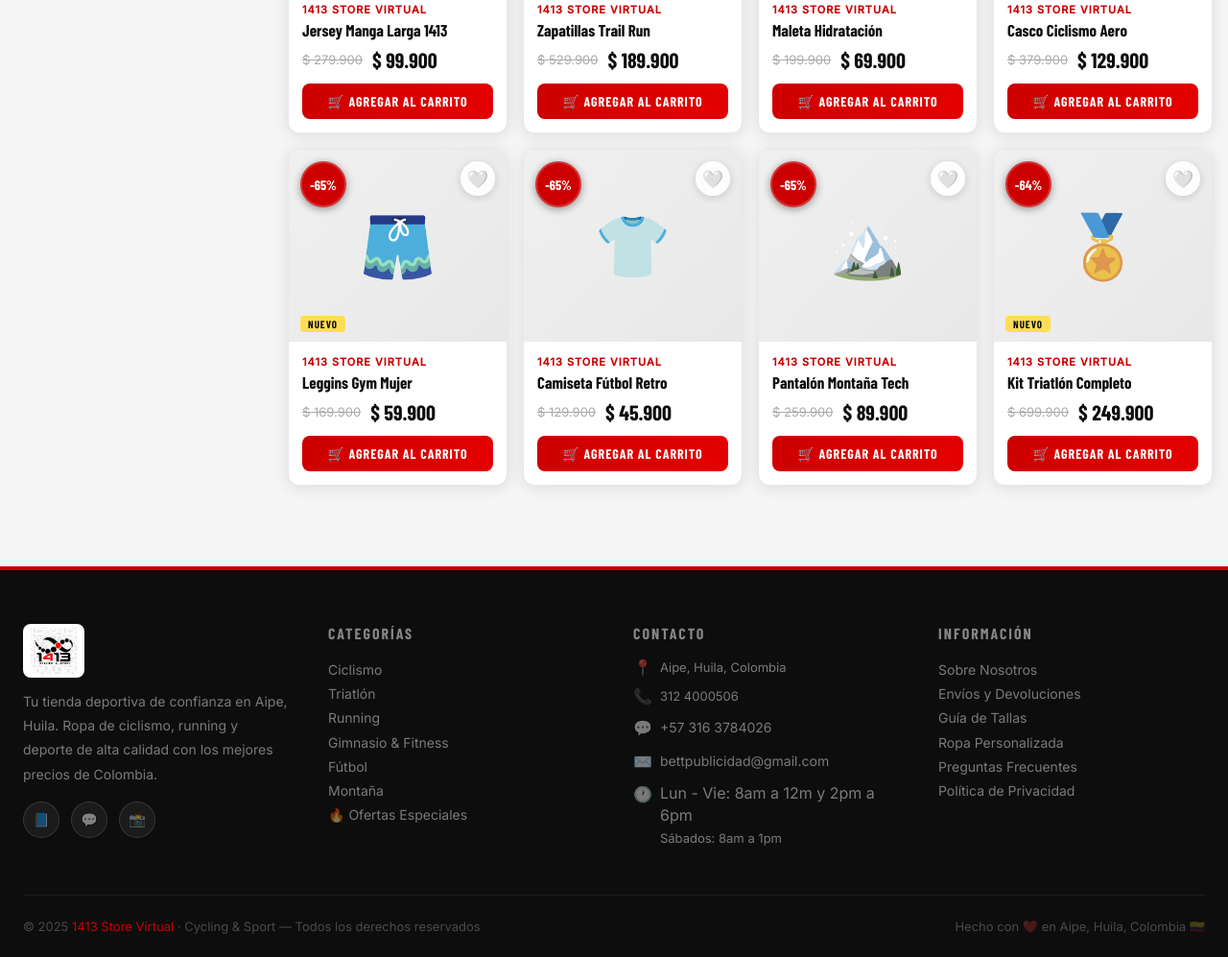
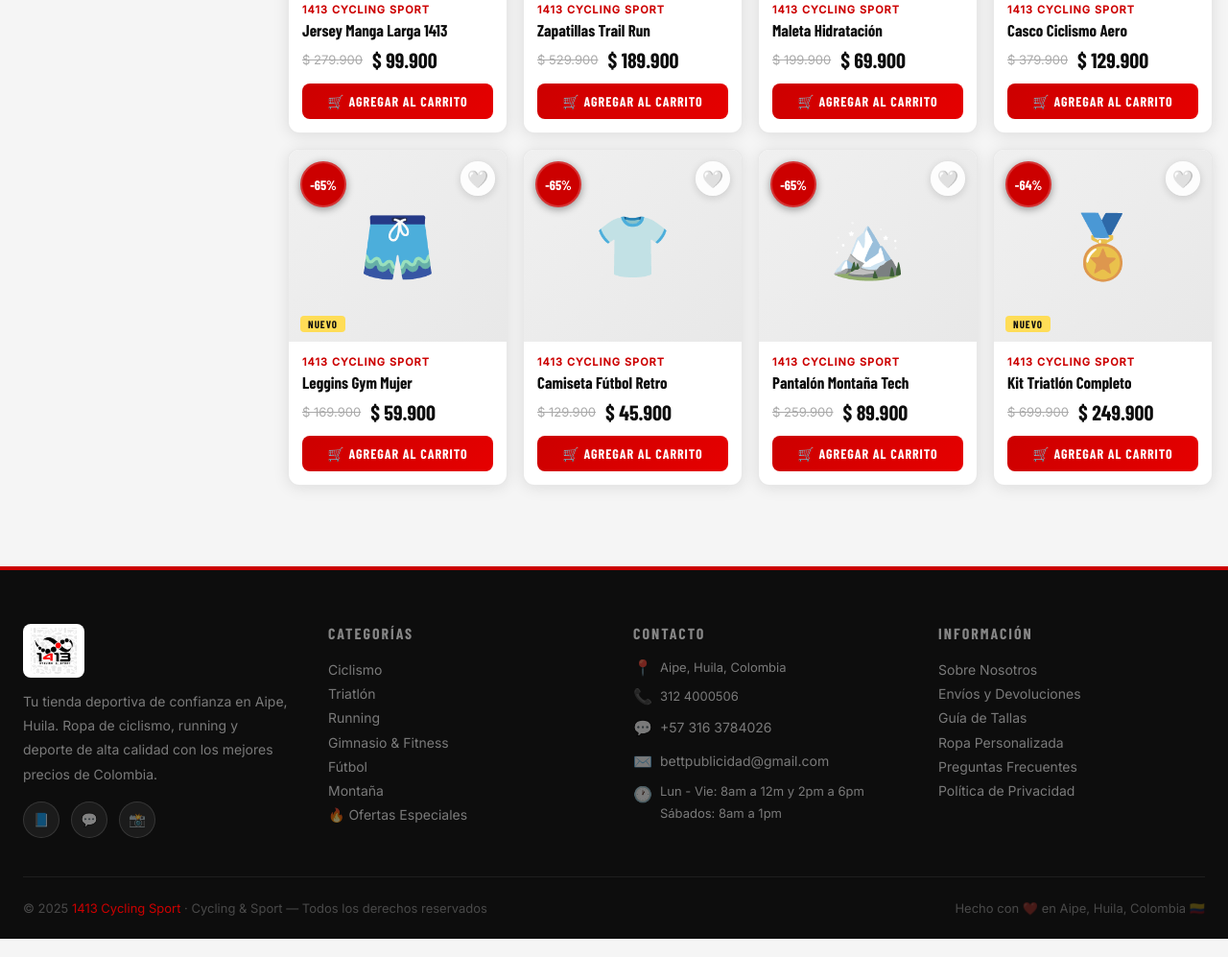
Before and after one commit to juanes2401/1413-store-virtual, a plain HTML site: page index.html in a window 1280 px wide. Shown: the part 1994-2991 px from the top of the page at 96% size. Drawn offline with nearby package versions, Linux system fonts and the light colour scheme; a web font is replaced by a local one.

Commit message:
cambios en el nombre de la pagina

```diff
--- a/index.html
+++ b/index.html
@@ -4,7 +4,7 @@
 <head>
     <meta charset="UTF-8" />
     <meta name="viewport" content="width=device-width, initial-scale=1.0" />
-    <title>1413 Store Virtual · Cycling & Sport</title>
+    <title>1413 Cycling Sport · Cycling & Sport</title>
     <link rel="preconnect" href="https://fonts.googleapis.com" />
     <link rel="preconnect" href="https://fonts.gstatic.com" crossorigin />
     <link
@@ -1416,7 +1416,7 @@
             color: rgba(255, 255, 255, 0.45);
         }
 
-        .contact-item span:first-child {
+        .contact-item>span:first-child {
             font-size: 16px;
         }
 
@@ -2051,8 +2051,8 @@
   ═══════════════════════════════════════ -->
     <header id="header">
         <div class="logo-wrap">
-            <img class="brand-logo-img" src="logo.png" alt="1413 Store Virtual · Cycling &amp; Sport"
-                title="1413 Store Virtual · Cycling &amp; Sport" />
+            <img class="brand-logo-img" src="logo.png" alt="1413 Cycling Sport · Cycling &amp; Sport"
+                title="1413 Cycling Sport · Cycling &amp; Sport" />
         </div>
 
         <div class="search-wrap">
@@ -2108,7 +2108,7 @@
             <div class="slide-icon">🚚</div>
             <h1 class="slide-title">ENVÍOS A TODO<br><span>HUILA Y COLOMBIA</span></h1>
             <p class="slide-sub">Gratis en compras superiores a $150.000 COP</p>
-            <a href="https://wa.me/573163784026?text=Hola!+Vi+sus+productos+en+la+tienda+virtual+1413+y+me+interesa..."
+            <a href="https://wa.me/573163784026?text=Hola!+Vi+sus+productos+en+la+tienda+1413+Cycling+Sport+y+me+interesa..."
                 target="_blank" rel="noopener" class="slide-cta">PEDIR AHORA</a>
         </div>
 
@@ -2418,7 +2418,7 @@
         <div class="about-modal-body">
             <div class="about-section">
                 <h3>🚴 ¿Quiénes Somos?</h3>
-                <p>Somos <strong>1413 Store Virtual</strong>, tu tienda deportiva de confianza en Aipe, Huila. Nos
+                <p>Somos <strong>1413 Cycling Sport</strong>, somos una fábrica de ropa deportiva. Nos
                     especializamos en ropa de ciclismo y deporte con diseños modernos, materiales de alta calidad y
                     precios que se adaptan a tu bolsillo.</p>
             </div>
@@ -2431,7 +2431,7 @@
 
             <div class="about-section">
                 <h3>👕 Uniformes Personalizados</h3>
-                <p>¿Tienes un equipo, club deportivo o grupo? En 1413 Store Virtual diseñamos y fabricamos uniformes
+                <p>¿Tienes un equipo, club deportivo o grupo? En 1413 Cycling Sport diseñamos y fabricamos uniformes
                     100% personalizados para:</p>
                 <ul class="about-list">
                     <li>✔ Equipos de ciclismo</li>
@@ -2482,7 +2482,7 @@
     <div id="wa-float">
         <div class="wa-bubble">¡Chatea con nosotros! 💬</div>
         <a class="wa-btn"
-            href="https://wa.me/573163784026?text=Hola!%20Vi%20sus%20productos%20en%20la%20tienda%20virtual%201413%20y%20me%20interesa..."
+            href="https://wa.me/573163784026?text=Hola!%20Vi%20sus%20productos%20en%20la%20tienda%201413%20Cycling%20Sport%20y%20me%20interesa..."
             target="_blank" rel="noopener" aria-label="Contactar por WhatsApp">
             💬
         </a>
@@ -2496,7 +2496,7 @@
 
             <!-- Col 1: Logo + desc -->
             <div class="footer-col">
-                <img class="brand-logo-img-footer" src="logo.png" alt="1413 Store Virtual · Cycling &amp; Sport" />
+                <img class="brand-logo-img-footer" src="logo.png" alt="1413 Cycling Sport · Cycling &amp; Sport" />
                 <p class="footer-desc">
                     Tu tienda deportiva de confianza en Aipe, Huila. Ropa de ciclismo, running y deporte de alta calidad
                     con los mejores precios de Colombia.
@@ -2560,7 +2560,7 @@
         </div>
 
         <div class="footer-bottom">
-            <p class="footer-copyright">© 2025 <span>1413 Store Virtual</span> · Cycling &amp; Sport — Todos los
+            <p class="footer-copyright">© 2025 <span>1413 Cycling Sport</span> · Cycling &amp; Sport — Todos los
                 derechos reservados</p>
             <p class="footer-copyright">Hecho con ❤️ en Aipe, Huila, Colombia 🇨🇴</p>
         </div>
@@ -2571,22 +2571,22 @@
 
         /* ─── DATOS DE PRODUCTOS ─── */
         const PRODUCTS = [
-            { id: 1, name: 'Jersey Pro 1413', brand: '1413 Store Virtual', icon: '🚴', cat: 'ciclismo', price: 89900, oldPrice: 249900, discount: 64, sizes: ['S', 'M', 'L', 'XL'], new: false },
-            { id: 2, name: 'Culote Aero Carbon', brand: '1413 Store Virtual', icon: '🩱', cat: 'ciclismo', price: 119900, oldPrice: 349900, discount: 66, sizes: ['M', 'L', 'XL', 'XXL'], new: true },
-            { id: 3, name: 'Maillot Montaña X', brand: '1413 Store Virtual', icon: '⛰️', cat: 'montana', price: 79900, oldPrice: 229900, discount: 65, sizes: ['S', 'M', 'L'], new: false },
-            { id: 4, name: 'Short Running Pro', brand: '1413 Store Virtual', icon: '🏃', cat: 'running', price: 49900, oldPrice: 149900, discount: 67, sizes: ['S', 'M', 'L', 'XL'], new: false },
-            { id: 5, name: 'Camiseta Gym Power', brand: '1413 Store Virtual', icon: '💪', cat: 'gimnasio', price: 39900, oldPrice: 109900, discount: 64, sizes: ['M', 'L', 'XL', 'XXL'], new: true },
-            { id: 6, name: 'Guantes Ciclismo 360', brand: '1413 Store Virtual', icon: '🧤', cat: 'ciclismo', price: 34900, oldPrice: 99900, discount: 65, sizes: ['S', 'M', 'L'], new: false },
-            { id: 7, name: 'Uniforme Fútbol Local', brand: '1413 Store Virtual', icon: '⚽', cat: 'futbol', price: 89900, oldPrice: 249900, discount: 64, sizes: ['S', 'M', 'L', 'XL'], new: false },
-            { id: 8, name: 'Lycra Triatlón Elite', brand: '1413 Store Virtual', icon: '🏊', cat: 'triatlon', price: 149900, oldPrice: 419900, discount: 64, sizes: ['S', 'M', 'L'], new: true },
-            { id: 9, name: 'Jersey Manga Larga 1413', brand: '1413 Store Virtual', icon: '🧥', cat: 'ciclismo', price: 99900, oldPrice: 279900, discount: 64, sizes: ['M', 'L', 'XL'], new: false },
-            { id: 10, name: 'Zapatillas Trail Run', brand: '1413 Store Virtual', icon: '👟', cat: 'running', price: 189900, oldPrice: 529900, discount: 64, sizes: ['40', '41', '42', '43', '44'], new: true },
-            { id: 11, name: 'Maleta Hidratación', brand: '1413 Store Virtual', icon: '🎒', cat: 'montana', price: 69900, oldPrice: 199900, discount: 65, sizes: ['Único'], new: false },
-            { id: 12, name: 'Casco Ciclismo Aero', brand: '1413 Store Virtual', icon: '⛑️', cat: 'ciclismo', price: 129900, oldPrice: 379900, discount: 66, sizes: ['S', 'M', 'L'], new: false },
-            { id: 13, name: 'Leggins Gym Mujer', brand: '1413 Store Virtual', icon: '🩳', cat: 'gimnasio', price: 59900, oldPrice: 169900, discount: 65, sizes: ['S', 'M', 'L', 'XL'], new: true },
-            { id: 14, name: 'Camiseta Fútbol Retro', brand: '1413 Store Virtual', icon: '👕', cat: 'futbol', price: 45900, oldPrice: 129900, discount: 65, sizes: ['S', 'M', 'L', 'XL'], new: false },
-            { id: 15, name: 'Pantalón Montaña Tech', brand: '1413 Store Virtual', icon: '🏔️', cat: 'montana', price: 89900, oldPrice: 259900, discount: 65, sizes: ['M', 'L', 'XL'], new: false },
-            { id: 16, name: 'Kit Triatlón Completo', brand: '1413 Store Virtual', icon: '🏅', cat: 'triatlon', price: 249900, oldPrice: 699900, discount: 64, sizes: ['S', 'M', 'L'], new: true },
+            { id: 1, name: 'Jersey Pro 1413', brand: '1413 Cycling Sport', icon: '🚴', cat: 'ciclismo', price: 89900, oldPrice: 249900, discount: 64, sizes: ['S', 'M', 'L', 'XL'], new: false },
+            { id: 2, name: 'Culote Aero Carbon', brand: '1413 Cycling Sport', icon: '🩱', cat: 'ciclismo', price: 119900, oldPrice: 349900, discount: 66, sizes: ['M', 'L', 'XL', 'XXL'], new: true },
+            { id: 3, name: 'Maillot Montaña X', brand: '1413 Cycling Sport', icon: '⛰️', cat: 'montana', price: 79900, oldPrice: 229900, discount: 65, sizes: ['S', 'M', 'L'], new: false },
+            { id: 4, name: 'Short Running Pro', brand: '1413 Cycling Sport', icon: '🏃', cat: 'running', price: 49900, oldPrice: 149900, discount: 67, sizes: ['S', 'M', 'L', 'XL'], new: false },
+            { id: 5, name: 'Camiseta Gym Power', brand: '1413 Cycling Sport', icon: '💪', cat: 'gimnasio', price: 39900, oldPrice: 109900, discount: 64, sizes: ['M', 'L', 'XL', 'XXL'], new: true },
+            { id: 6, name: 'Guantes Ciclismo 360', brand: '1413 Cycling Sport', icon: '🧤', cat: 'ciclismo', price: 34900, oldPrice: 99900, discount: 65, sizes: ['S', 'M', 'L'], new: false },
+            { id: 7, name: 'Uniforme Fútbol Local', brand: '1413 Cycling Sport', icon: '⚽', cat: 'futbol', price: 89900, oldPrice: 249900, discount: 64, sizes: ['S', 'M', 'L', 'XL'], new: false },
+            { id: 8, name: 'Lycra Triatlón Elite', brand: '1413 Cycling Sport', icon: '🏊', cat: 'triatlon', price: 149900, oldPrice: 419900, discount: 64, sizes: ['S', 'M', 'L'], new: true },
+            { id: 9, name: 'Jersey Manga Larga 1413', brand: '1413 Cycling Sport', icon: '🧥', cat: 'ciclismo', price: 99900, oldPrice: 279900, discount: 64, sizes: ['M', 'L', 'XL'], new: false },
+            { id: 10, name: 'Zapatillas Trail Run', brand: '1413 Cycling Sport', icon: '👟', cat: 'running', price: 189900, oldPrice: 529900, discount: 64, sizes: ['40', '41', '42', '43', '44'], new: true },
+            { id: 11, name: 'Maleta Hidratación', brand: '1413 Cycling Sport', icon: '🎒', cat: 'montana', price: 69900, oldPrice: 199900, discount: 65, sizes: ['Único'], new: false },
+            { id: 12, name: 'Casco Ciclismo Aero', brand: '1413 Cycling Sport', icon: '⛑️', cat: 'ciclismo', price: 129900, oldPrice: 379900, discount: 66, sizes: ['S', 'M', 'L'], new: false },
+            { id: 13, name: 'Leggins Gym Mujer', brand: '1413 Cycling Sport', icon: '🩳', cat: 'gimnasio', price: 59900, oldPrice: 169900, discount: 65, sizes: ['S', 'M', 'L', 'XL'], new: true },
+            { id: 14, name: 'Camiseta Fútbol Retro', brand: '1413 Cycling Sport', icon: '👕', cat: 'futbol', price: 45900, oldPrice: 129900, discount: 65, sizes: ['S', 'M', 'L', 'XL'], new: false },
+            { id: 15, name: 'Pantalón Montaña Tech', brand: '1413 Cycling Sport', icon: '🏔️', cat: 'montana', price: 89900, oldPrice: 259900, discount: 65, sizes: ['M', 'L', 'XL'], new: false },
+            { id: 16, name: 'Kit Triatlón Completo', brand: '1413 Cycling Sport', icon: '🏅', cat: 'triatlon', price: 249900, oldPrice: 699900, discount: 64, sizes: ['S', 'M', 'L'], new: true },
         ];
 
         /* ─── ESTADO ─── */
```
Also changed, not shown: js/script.js (+16 -16 lines).
